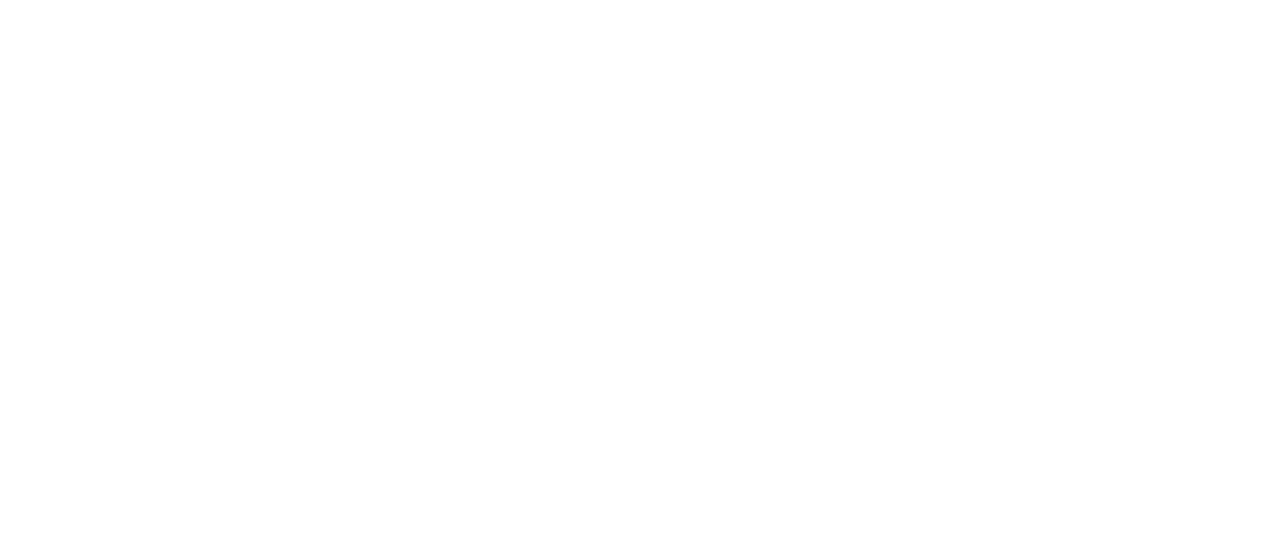
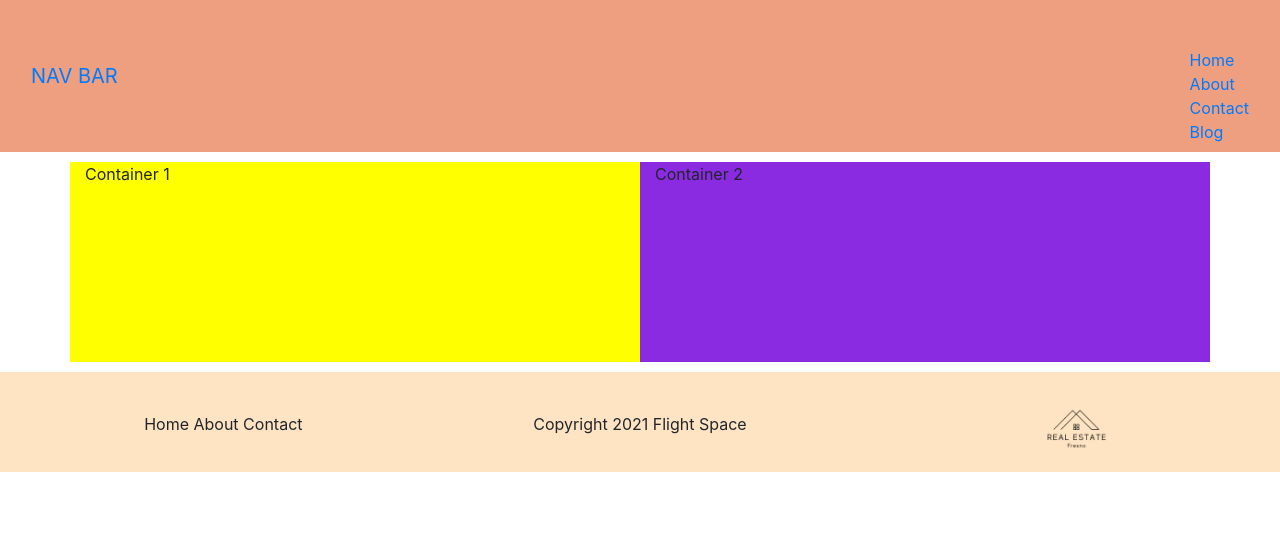
Before and after one commit to jaycord/collab-practice, a plain HTML site: page index.html in a window 1280 px wide. Drawn offline with nearby package versions, Linux system fonts and the light colour scheme.

Commit message:
added body nav and footer and logo

```diff
--- a/css/styles.css
+++ b/css/styles.css
@@ -0,0 +1,27 @@
+nav{
+    background-color: rgb(238, 159, 128);
+    margin-bottom: 10px;
+}
+col{
+    background-color: burlywood;
+}
+footer{
+    background-color: bisque;
+    height: 100px;
+    margin-top: 10px;
+}
+.logo{
+    height: 180px;
+    padding-bottom: 65px;
+}
+.footer-copy{
+    padding-top: 40px;
+}
+ul{
+    list-style: none;
+    padding-top: 40px;
+    /* display: inline-block; */
+}
+li{
+    display: inline-block;
+}
--- a/index.html
+++ b/index.html
@@ -12,6 +12,53 @@
 </head>
 <body>
 
+  <!-- nav  -->
+
+    <nav class="navbar navbar-inverse">
+        <div class="container-fluid">
+          <div class="navbar-header">
+            <a class="navbar-brand" href="#">NAV BAR</a>
+          </div>
+          <ul class="nav navbar-nav">
+            <li><a href="#">Home</a></li>
+            <li><a href="#">About</a></li>
+
+            <li><a href="#">Contact</a></li>
+            <li><a href="#">Blog</a></li>
+          </ul>
+        </div>
+      </nav>
+
+
+<!-- body  -->
+      <div class="container">
+          <div class="row">
+              <div class="col" style="background-color: yellow;">Container 1</div>
+              <div class="col" style="background-color: blueviolet; height: 200px;" >Container 2</div>
+          </div>
+      </div>
+
+<!-- footer -->
+      <footer>
+        <div class="row text-center">
+           <div class="col-md-4">
+            <ul>
+              <li>Home</li>
+              <li>About</li>
+              <li>Contact</li>
+            </ul>
+           </div>
+
+           <div class="col-md-4">
+            <p class="footer-copy">Copyright 2021 Flight Space</p>
+          </div>
+
+          <div class="col-md-4">
+            <a class="" href="#"><img class="logo" src="/img/1.png" alt="logo"></a>
+          </div>
+
+        </div>
+      </footer>
 
     <!-- Option 1: jQuery and Bootstrap Bundle (includes Popper) -->
     <script src="https://code.jquery.com/jquery-3.5.1.slim.min.js"
```
Also changed, not shown: img/1.png (added), 1 other file.
